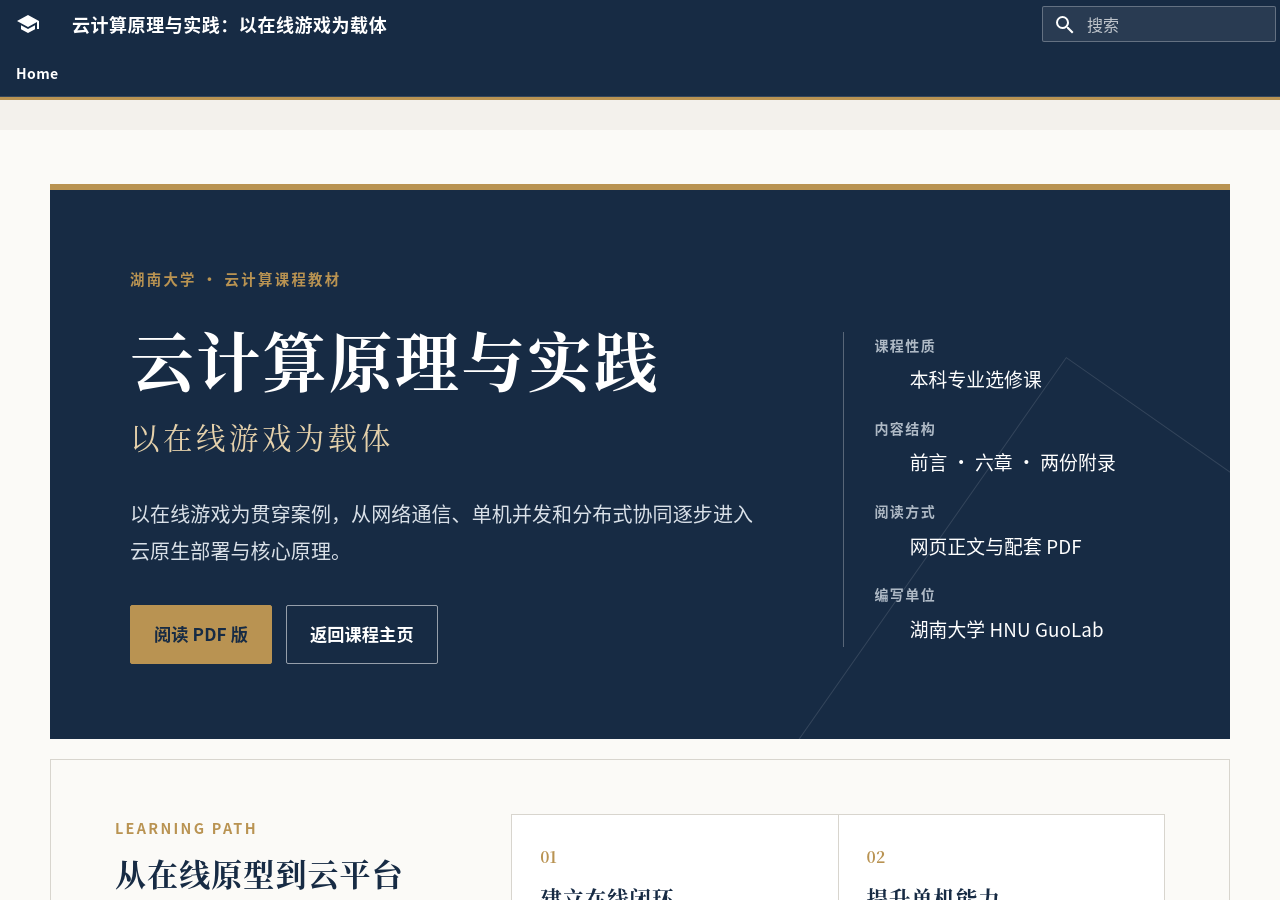
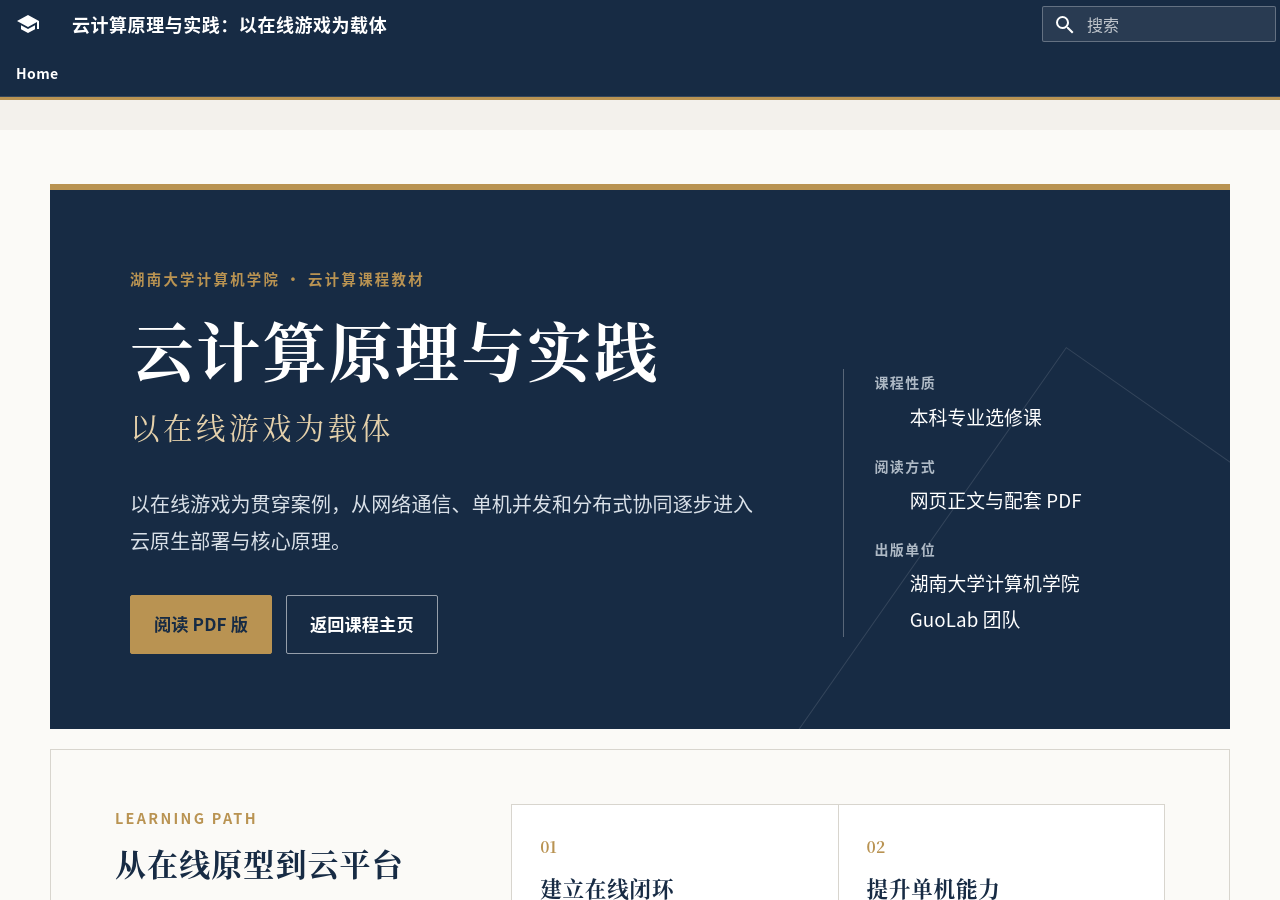
Before and after one commit to HNU-CloudComputing/CloudComputingMarkdown, an MkDocs documentation site: the page built from docs/index.md, in a window 1280 px wide and 900 px high. Built offline with MkDocs 1.6.1 and Material for MkDocs 9.7.7, drawn with Linux system fonts in a browser that asks for light colours; some of the changed text lies outside the part shown.

Commit message:
content: update publisher information

```diff
--- a/docs/index.md
+++ b/docs/index.md
@@ -6,7 +6,7 @@
 
 <div class="course-home">
   <section class="course-home-hero" aria-labelledby="course-home-title">
-    <div class="course-home-kicker">湖南大学 · 云计算课程教材</div>
+    <div class="course-home-kicker">湖南大学计算机学院 · 云计算课程教材</div>
     <div class="course-home-hero-grid">
       <div>
         <h1 id="course-home-title">云计算原理与实践</h1>
@@ -19,9 +19,8 @@
       </div>
       <dl class="course-home-meta">
         <div><dt>课程性质</dt><dd>本科专业选修课</dd></div>
-        <div><dt>内容结构</dt><dd>前言 · 六章 · 两份附录</dd></div>
         <div><dt>阅读方式</dt><dd>网页正文与配套 PDF</dd></div>
-        <div><dt>编写单位</dt><dd>湖南大学 HNU GuoLab</dd></div>
+        <div><dt>出版单位</dt><dd>湖南大学计算机学院 GuoLab 团队</dd></div>
       </dl>
     </div>
   </section>
@@ -108,7 +107,7 @@
       <h2>编者信息</h2>
       <dl>
         <div><dt>核心编者与架构设计</dt><dd><a href="https://grzy.hnu.edu.cn/site/index/chenguo">陈果</a>、徐方林、胡文举、庞海鑫、谢先衍、贺臻、张道平</dd></div>
-        <div><dt>所属单位</dt><dd>湖南大学 HNU GuoLab</dd></div>
+        <div><dt>出版单位</dt><dd>湖南大学计算机学院 GuoLab 团队</dd></div>
         <div><dt>联系邮箱</dt><dd><a href="mailto:guochen@hnu.edu.cn">guochen@hnu.edu.cn</a>、<a href="mailto:xfl825@hnu.edu.cn">xfl825@hnu.edu.cn</a>、<a href="mailto:ashionial@hnu.edu.cn">ashionial@hnu.edu.cn</a></dd></div>
       </dl>
     </div>
```
Also changed, not shown: 1 other file.
